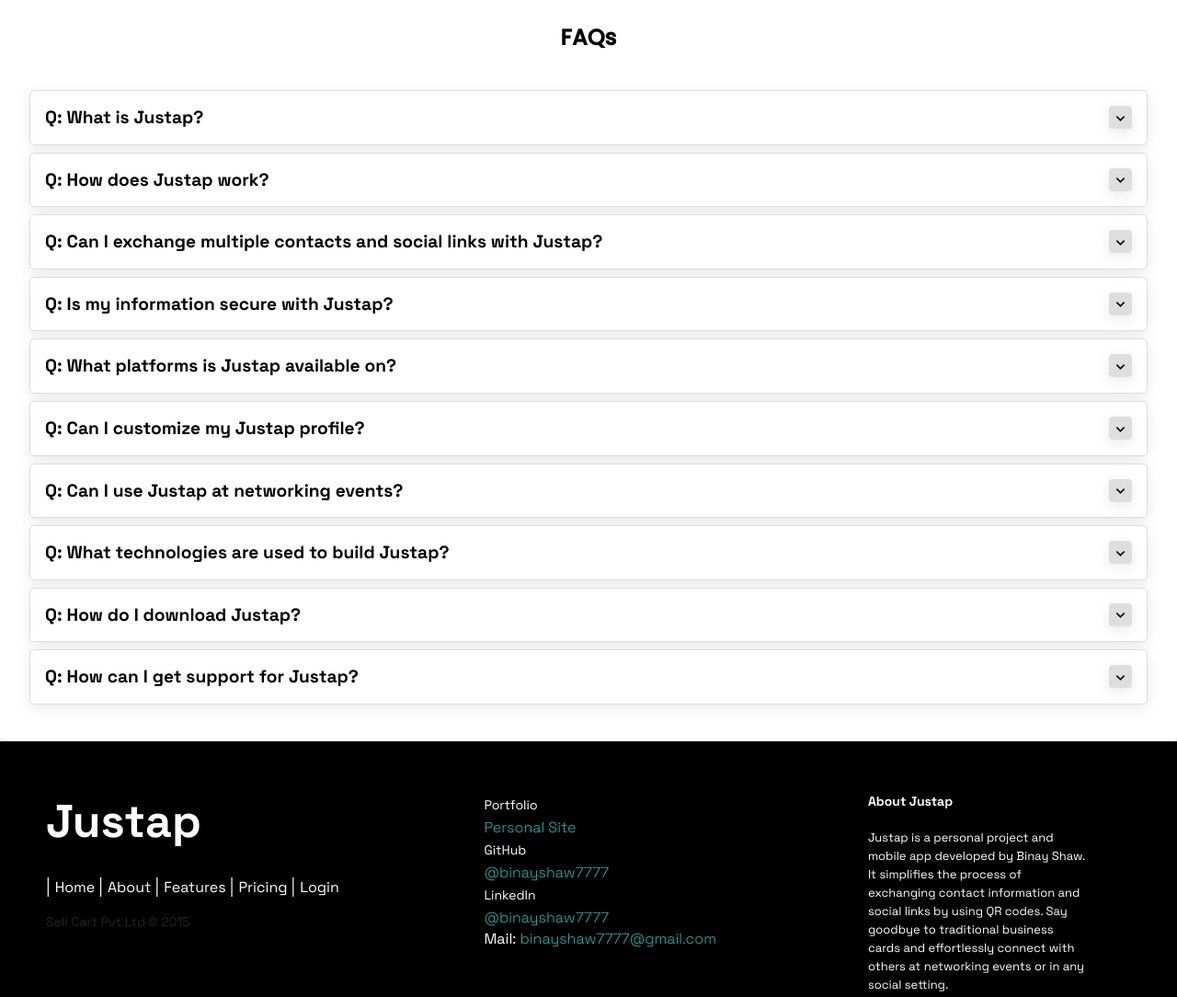
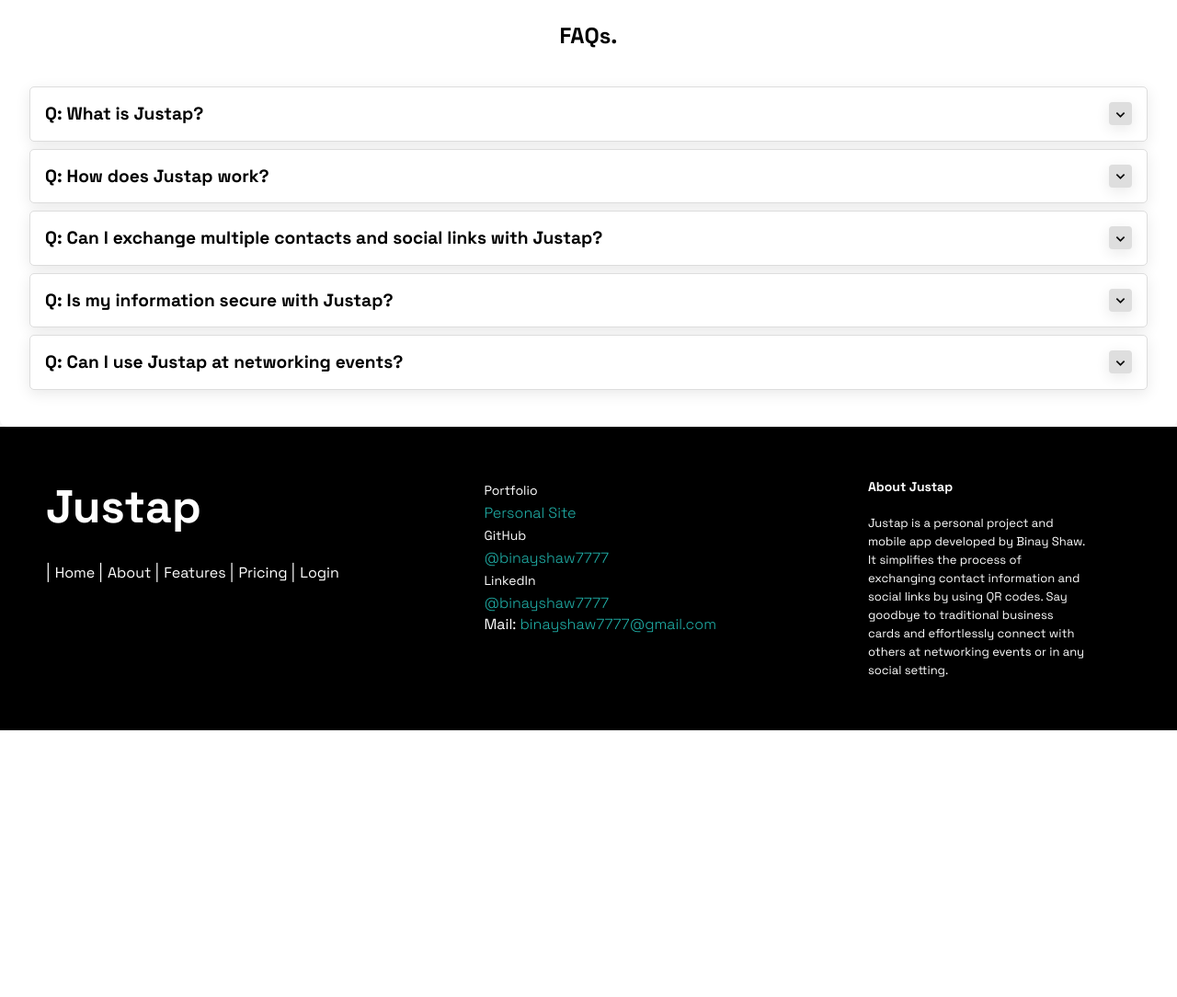
Before and after one commit to binayshaw7777/JusTap-Web, a plain HTML site: page index.html in a window 1280 px wide. Shown: the part 2765-3849 px from the top of the page at 92% size. After the commit the page ends 3559 px from the top, so only its background shows below. Drawn offline with nearby package versions, Linux system fonts and the light colour scheme; a script that the page names is missing.

Commit message:
Fixed FAQ

```diff
--- a/index.html
+++ b/index.html
@@ -196,7 +196,7 @@
   <!-- FAQs Section -->
 
   <div class="accordion-content">
-    <h2 id="FAQ-header">FAQs</h2>
+    <h2 id="FAQ-header">FAQs.</h2>
 
     <div class="accordion-item">
       <header class="item-header">
@@ -258,41 +258,6 @@
       </div>
     </div>
 
-
-    <div class="accordion-item">
-      <header class="item-header">
-        <h4 class="item-question">
-          Q: What platforms is Justap available on?
-        </h4>
-        <div class="item-icon">
-          <i class='bx bx-chevron-down'></i>
-        </div>
-      </header>
-      <div class="item-content">
-        <p class="item-answer">
-          Justap is currently available for Android devices. You can download it from the Google Play Store and start using it right away. Click here to download it from
-          <a id="a-color-link" href="https://play.google.com/store/apps/details?id=com.binay.shaw.justap" target="_blank">
-            Playstore
-          </a>
-        </p>
-      </div>
-    </div>
-
-    <div class="accordion-item">
-      <header class="item-header">
-        <h4 class="item-question">
-          Q: Can I customize my Justap profile?
-        </h4>
-        <div class="item-icon">
-          <i class='bx bx-chevron-down'></i>
-        </div>
-      </header>
-      <div class="item-content">
-        <p class="item-answer">
-          Absolutely! Justap allows you to customize your profile with a profile picture and banner picture. You can also add a personal bio or description to make your profile more unique and appealing.</p>
-      </div>
-    </div>
-
     <div class="accordion-item">
       <header class="item-header">
         <h4 class="item-question">
@@ -307,55 +272,6 @@
           Yes, Justap is ideal for networking events. Instead of carrying a stack of business cards, you can simply use Justap to exchange contact information with other attendees. It's a convenient and efficient way to connect with new people.</p>
       </div>
     </div>
-
-    <div class="accordion-item">
-      <header class="item-header">
-        <h4 class="item-question">
-          Q: What technologies are used to build Justap?
-        </h4>
-        <div class="item-icon">
-          <i class='bx bx-chevron-down'></i>
-        </div>
-      </header>
-      <div class="item-content">
-        <p class="item-answer">
-          Justap is built using a combination of technologies. The app is developed using Kotlin, the official programming language for Android. It also utilizes Coroutines for asynchronous calls, Android Architecture Components for better app design, Firebase for backend services, ZXing for QR code generation, ML Kit for QR code scanning, and other libraries like Room, LiveData, Glide, and Material Components for Android.</p>
-      </div>
-    </div>
-
-    <div class="accordion-item">
-      <header class="item-header">
-        <h4 class="item-question">
-          Q: How do I download Justap?
-        </h4>
-        <div class="item-icon">
-          <i class='bx bx-chevron-down'></i>
-        </div>
-      </header>
-      <div class="item-content">
-        <p class="item-answer">
-          Justap is currently available for download on the Google Play Store. Simply search for "Justap" in the Play Store, and you'll find the app. Tap on the "Install" button to download and install Justap on your Android device.</p>
-      </div>
-    </div>
-
-    <div class="accordion-item">
-      <header class="item-header">
-        <h4 class="item-question">
-          Q: How can I get support for Justap?
-        </h4>
-        <div class="item-icon">
-          <i class='bx bx-chevron-down'></i>
-        </div>
-      </header>
-      <div class="item-content">
-        <p class="item-answer">
-          If you need any support or have any questions about Justap, you can reach out to our support team by emailing support@justap.com. We're here to help and will respond to your inquiries as soon as possible.</p>
-      </div>
-    </div>
-
-    <!-- Repeat the above structure for each FAQ item -->
-
-
 
   </div>
 
@@ -389,7 +305,6 @@
         <a href="#">Contact</a> -->
       </p>
 
-      <p class="footer-company-name">Sell Cart Pvt Ltd © 2015</p>
     </div>
 
     <div class="footer-center">
--- a/style/style.css
+++ b/style/style.css
@@ -346,6 +346,7 @@ table {
 
 #FAQ-header {
   padding: 20px 0px 40px 0px;
+  font-family: 'Space Grotesk', sans-serif;
 }
 
 .accordion-content {
@@ -356,8 +357,9 @@ table {
   align-items: center; */
   /* justify-content: center; */
   display: grid;
+  width: 100vw;
   place-items: center;
-  width: 100%;
+  /* width: 100%;  */
   padding: 2rem;
   background: #fff;
   box-shadow: 0px 4px 16px rgba(0, 0, 0, 0.09);
@@ -368,9 +370,10 @@ table {
   display: flex;
   flex-direction: column;
   justify-content: space-between;
-  align-items: stretch;
+  /* align-items: stretch; */
   padding: 0 1rem;
   border-radius: 5px;
+  width: 100%;
   border: 1px solid #ddd;
   box-shadow: 0px 4px 16px rgba(0, 0, 0, 0.09);
   cursor: pointer;
```
